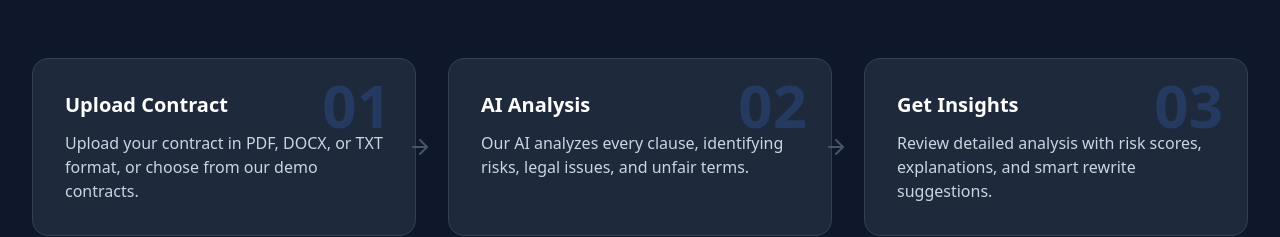
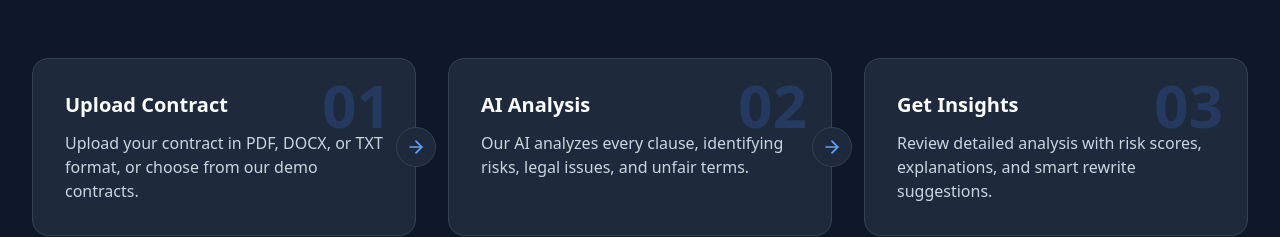
Before and after one commit to anthonydaros/ContractAI, a Next.js app in the folder frontend/: page / in a window 1280 px wide. Shown: the part 2900-3137 px from the top of the page. Built offline with nearby package versions, Linux system fonts and the light colour scheme.

Commit message:
refactor: update styling for arrow button in contract analysis section

```diff
--- a/frontend/src/app/page.tsx
+++ b/frontend/src/app/page.tsx
@@ -325,8 +325,8 @@ export default function Home() {
                       </div>
                     </div>
                     {i < 2 && (
-                      <div className="hidden md:block absolute top-1/2 -right-4 transform -translate-y-1/2 z-20" aria-hidden="true">
-                        <ArrowRight className="h-6 w-6 text-slate-600" />
+                      <div className="hidden md:flex absolute top-1/2 -right-[20px] transform -translate-y-1/2 z-20 h-10 w-10 items-center justify-center rounded-full bg-slate-800 border border-slate-700" aria-hidden="true">
+                        <ArrowRight className="h-5 w-5 text-blue-400" />
                       </div>
                     )}
                   </div>
```
